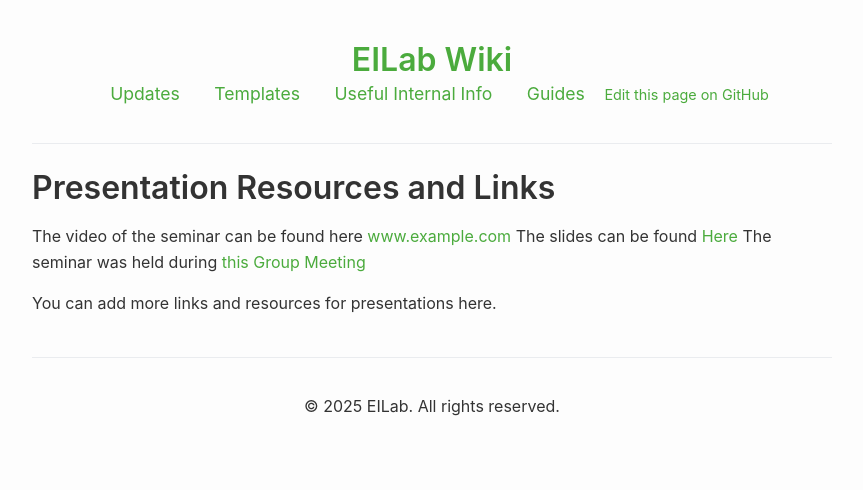
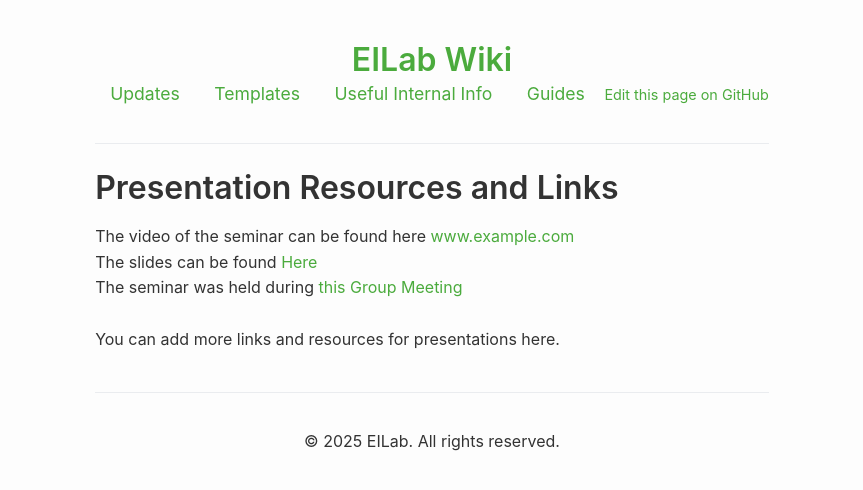
Before and after one commit to cadoraghese/demo_wiki_eilab, a Jekyll site: the page built from Guides/Presentations/index.md, in a window 1280 px wide. Shown: the top 490 px of the page, without its empty margins (208-1071 px from the left). Built offline with Jekyll 4.4.1, drawn with Linux system fonts in a browser that asks for light colours.

```diff
--- a/Guides/Presentations/index.md
+++ b/Guides/Presentations/index.md
@@ -5,8 +5,8 @@ title: Presentation Resources
 
 # Presentation Resources and Links
 
-The video of the seminar can be found here [www.example.com](https://www.example.com)
-The slides can be found <a href="{{ '/Updates/2025-06-23' | relative_url }}">Here</a>
-The seminar was held during [this Group Meeting](/demo_wiki_eilab/Updates/2024-03-25)
-
+The video of the seminar can be found here [www.example.com](https://www.example.com) \
+The slides can be found <a href="{{ '/Updates/2025-06-23' | relative_url }}">Here</a> \
+The seminar was held during [this Group Meeting](/demo_wiki_eilab/Updates/2024-03-25) \
+ \
 You can add more links and resources for presentations here.
```
